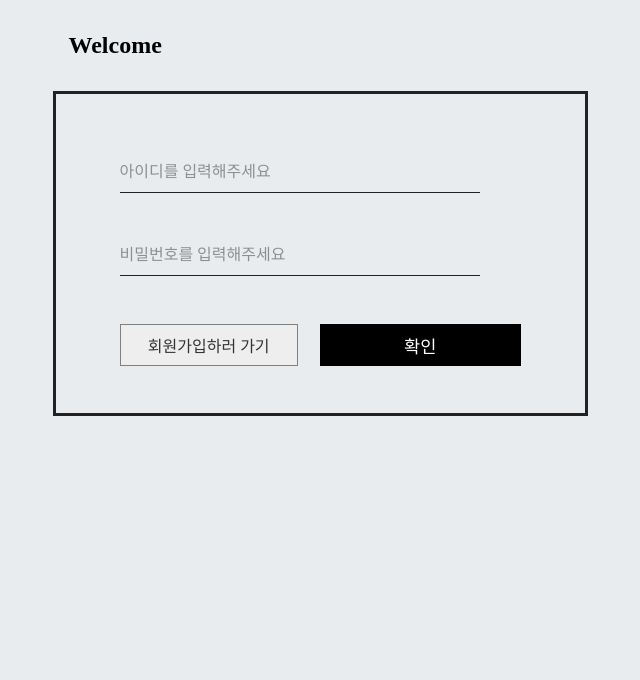
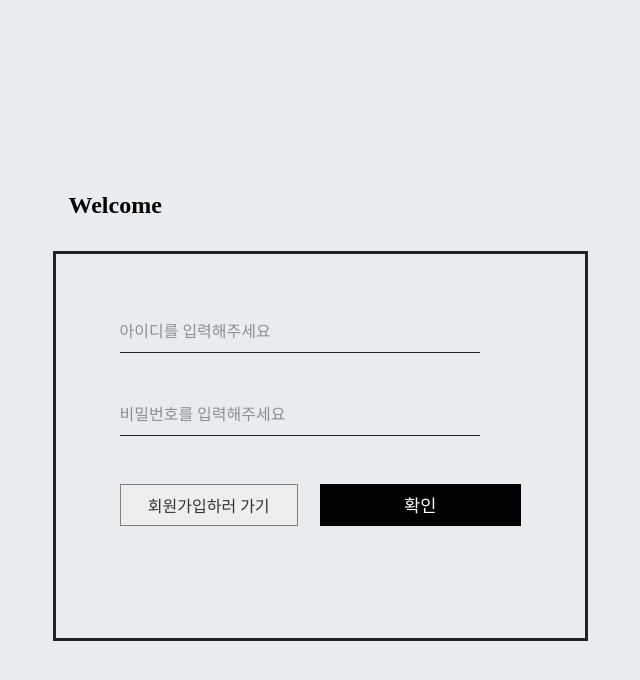
Before and after one commit to qkr30510/mytodo-fix, a React (Create React App) app: page / in a window 1280 px wide. Shown: the top 680 px of the page, without its empty margins (320-960 px from the left). Built offline with nearby package versions, Linux system fonts and the light colour scheme.

Commit message:
Fix index.css

```diff
--- a/package.json
+++ b/package.json
@@ -21,7 +21,10 @@
     "start": "cross-env NODE_PATH=src react-scripts start",
     "build": "cross-env NODE_PATH=src react-scripts build",
     "test": "react-scripts test --env=jsdom",
-    "eject": "react-scripts eject"
+    "eject": "react-scripts eject",
+    "deploy": "gh-pages -d build",
+    "predeploy": "npm run build",
+    "homepage": "https://github.com/qkr30510/mytodo.git"
   },
   "eslintConfig": {
     "extends": "react-app"
--- a/src/Login/Login.js
+++ b/src/Login/Login.js
@@ -2,9 +2,15 @@ import React, { useState, useCallback } from 'react';
 import { Link, Redirect } from 'react-router-dom';
 import styled, { css } from 'styled-components';
 
+const Wrap = styled.div`
+  width: 100%;
+  height: 100%;
+  display: flex;
+  justify-content: center;
+  align-content: center;
+`;
 const LoginWrap = styled.div`
   width: 535px;
-  height: 650px;
   margin: auto;
   box-sizing: border-box;
 
@@ -123,7 +129,7 @@ const Login = ({ history }) => {
     setMovepw(true);
   }
 
-  const move= useCallback(
+  const move = useCallback(
     (e) => {
       const moveplceholder = false;
       if (moveid) {
@@ -133,7 +139,7 @@ const Login = ({ history }) => {
     [moveid],
   );
 
-  const movePw= useCallback(
+  const movePw = useCallback(
     (e) => {
       const moveplceholder = false;
 
@@ -144,9 +150,8 @@ const Login = ({ history }) => {
     [movepw],
   );
 
-
   return (
-    <>
+    <Wrap>
       <LoginWrap>
         <h2>Welcome</h2>
         <Form>
@@ -186,7 +191,7 @@ const Login = ({ history }) => {
           )}
         </Form>
       </LoginWrap>
-    </>
+    </Wrap>
   );
 };
 
--- a/src/Todo/TodoWrap.js
+++ b/src/Todo/TodoWrap.js
@@ -3,14 +3,13 @@ import { withRouter } from 'react-router-dom';
 import './css/TodoWrap.scss';
 
 const TodoWrap = ({ children, history, location }) => {
-
-
   const Logout = () => {
     history.push('/');
   };
   //    console.log(location)
 
   return (
+    <div className="TodoWrap">
       <div className="TodoTemplate">
         <div>
           <button type="button" onClick={Logout}>
@@ -18,11 +17,10 @@ const TodoWrap = ({ children, history, location }) => {
           </button>
         </div>
         <div className="app-title">
-        <p>
-          Todo
-        </p>
+          <p>Todo</p>
         </div>
         <div className="content">{children}</div>
+      </div>
     </div>
   );
 };
--- a/src/Todo/css/TodoWrap.scss
+++ b/src/Todo/css/TodoWrap.scss
@@ -1,3 +1,9 @@
+.TodoWrap{
+  width: 100%;
+  height: 100%;
+  display: flex;
+  justify-content: center;
+  align-items: center;
   .TodoTemplate {
     width: 512px;
     margin: 0.5rem auto 0 auto;
@@ -12,6 +18,8 @@
       padding: 0.3rem;
       color: #fff;
     }
+  }
+
 }
 
 .app-title {
--- a/src/index.css
+++ b/src/index.css
@@ -1,5 +1,14 @@
+html{
+  height:100%;
+}
 body {
   margin: 0;
   padding:0;
   background:#e9ecef;
+  height:100%;
 }
+
+#root{
+
+  height:100%;
+}
```
Lines whose indentation alone changed are shown as unchanged.
